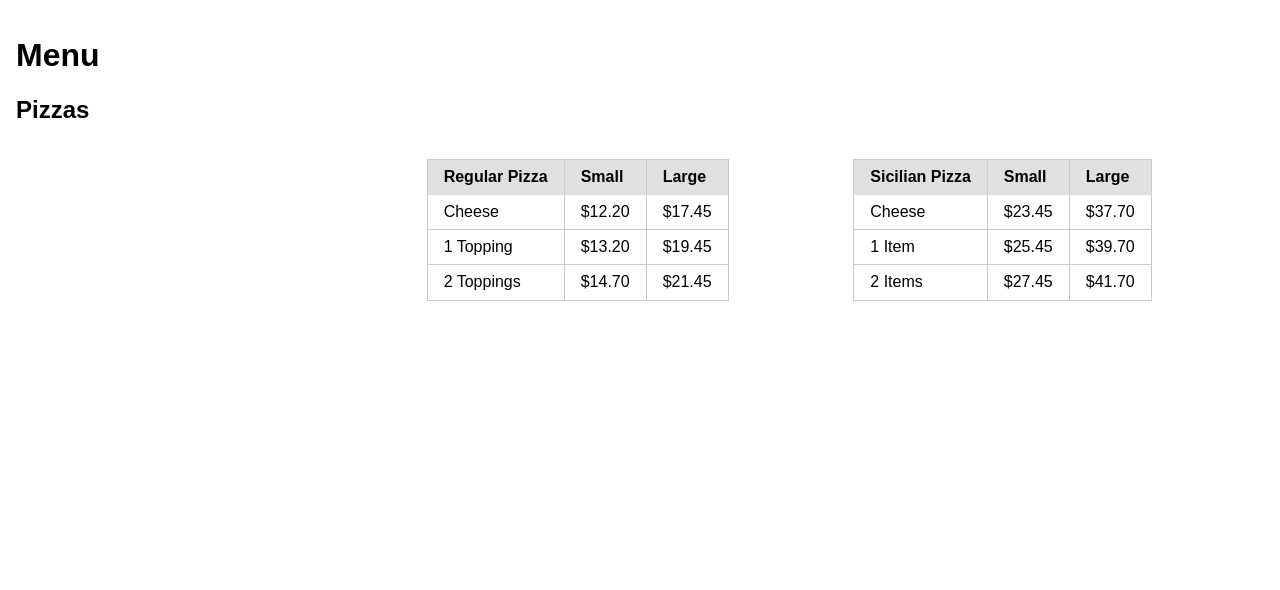
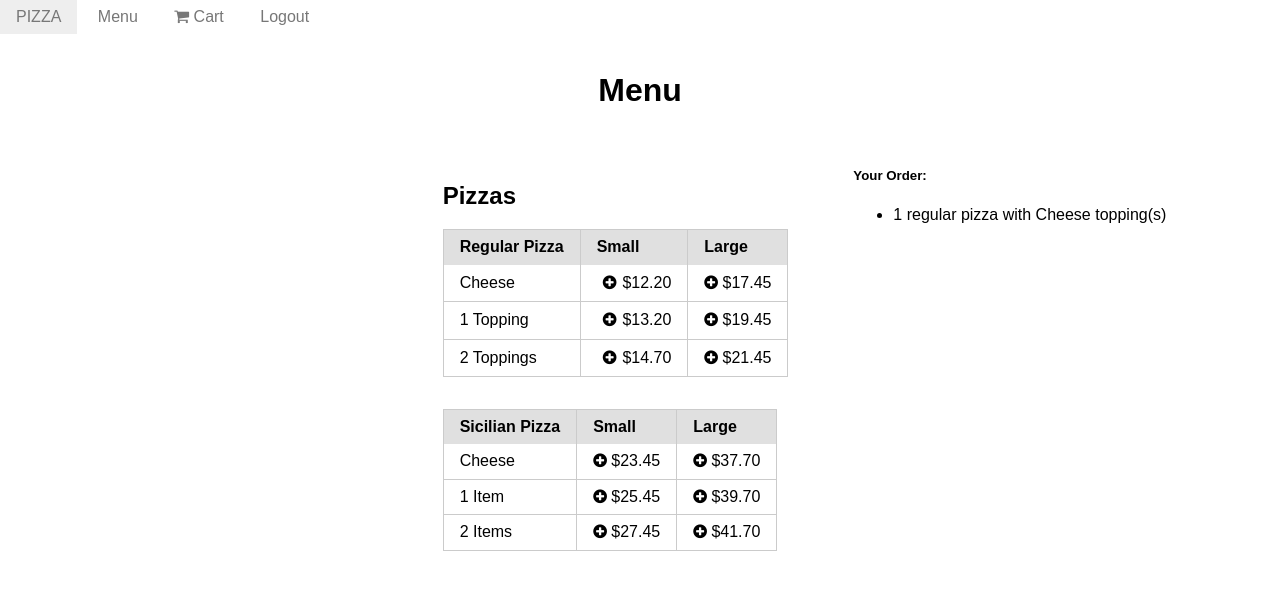
Before and after one commit to JonRider/Pizza, a Django app: template orders/templates/orders/index.html in a window 1280 px wide. Shown: the top 590 px of the page. Run offline with Django 3.2, Linux system fonts and the light colour scheme; data comes from the database, SQL or seed files in the repository; both versions use the stored data as it was after the commit; tables that the repository leaves empty hold one stand-in row (values such as "Sample post"); the template is opened without the code that fills it: values that come from a table or form of the project are taken from there, most other values are stand-ins (such as "Sample title", 1, 10 or a date in 2020); some libraries are stand-ins or nearby versions.

Commit message:
working menu click

```diff
--- a/orders/models.py
+++ b/orders/models.py
@@ -13,7 +13,7 @@ class Regular(models.Model):
     price_large = models.DecimalField(max_digits=5, decimal_places=2)
 
     def __str__(self):
-        return f"Regular pizza with {self.choice} topping(s)"
+        return f"regular pizza with {self.choice} topping(s)"
 
 class Sicilian(models.Model):
     choice = models.ForeignKey(Choice, on_delete=models.CASCADE) # Number of toppings
@@ -21,7 +21,7 @@ class Sicilian(models.Model):
     price_large = models.DecimalField(max_digits=5, decimal_places=2)
 
     def __str__(self):
-        return f"Sicilian pizza with {self.choice} topping(s)"
+        return f"sicilian pizza with {self.choice} topping(s)"
 
 
 class Topping(models.Model):
--- a/orders/templates/orders/index.html
+++ b/orders/templates/orders/index.html
@@ -4,6 +4,7 @@
     <meta charset="utf-8">
     <link rel="stylesheet" href="https://unpkg.com/purecss@1.0.1/build/pure-min.css" integrity="sha384-oAOxQR6DkCoMliIh8yFnu25d7Eq/PHS21PClpwjOTeU2jRSq11vu66rf90/cZr47" crossorigin="anonymous">
     <link rel="stylesheet" href="https://unpkg.com/purecss@1.0.1/build/grids-responsive-min.css">
+    <link rel="stylesheet" href="https://cdnjs.cloudflare.com/ajax/libs/font-awesome/4.7.0/css/font-awesome.min.css">
     <meta name="viewport" content="width=device-width, initial-scale=1">
     <title>Pizza</title>
   </head>
@@ -11,18 +12,56 @@
     .l-box {
          padding: 1em;
      }
+
+     .right {
+       text-align: center;
+     }
+     .center {
+       text-align: center;
+     }
+
+    .plus:hover {
+      color: blue;
+    }
+
+    .circle {
+      -moz-appearance: none;
+      -webkit-appearance: none;
+      background-color: #fff;
+      border: none;
+      outline: none;
+    }
+
   </style>
+  <script>
+    document.addEventListener('DOMContentLoaded', function() {
+      var plus = document.querySelectorAll('.plus');
+      plus.forEach(function(e) {
+         // e.addEventListener('click', function(){ alert("Clicked:" + e.innerText); });
+       });
+    });
+
+  </script>
   <body>
+    <div class="pure-menu pure-menu-horizontal">
+      <a href="#" class="pure-menu-heading pure-menu-link">Pizza</a>
+      <ul class="pure-menu-list ">
+          <li class="pure-menu-item"><a href="#" class="pure-menu-link">Menu</a></li>
+          <li class="pure-menu-item"><a href="#" class="pure-menu-link"><i class="fa fa-shopping-cart"></i> Cart</a></li>
+          <li class="pure-menu-item"><a href="#" class="pure-menu-link">Logout</a></li>
+      </ul>
+    </div>
     <div class="pure-u-1">
-      <div class="l-box">
+      <div class="l-box center">
         <h1>Menu</h1>
-        <h2>Pizzas</h2>
       </div>
     </div>
     <div class="pure-g">
     <div class="pure-u-1-3"></div>
     <div class="pure-u-1-3">
 
+      <div class="l-box">
+        <h2>Pizzas</h2>
       <table class="pure-table pure-table-bordered">
         <thead>
             <tr>
@@ -36,20 +75,15 @@
           {% for regular in regulars %}
             <tr>
                 <td>{{ regular.choice }}</td>
-                <td>${{ regular.price_small }}</td>
-                <td>${{ regular.price_large }}</td>
+                <td><form action="{% url 'order' %}" method="post">{% csrf_token %}<button class="btn circle" type="submit" name="order" value="{{regular.id}}" /><input name="size" type="hidden" value="Small"><i class="fa fa-plus-circle plus"></i></button>${{ regular.price_small }}</form></td>
+                <td><i class="fa fa-plus-circle plus"></i> ${{ regular.price_large }}</td>
             </tr>
           {% endfor %}
         </tbody>
     </table>
+  </div>
 
-
-
-
-
-
-</div>
-<div class="pure-u-1-3">
+  <div class="l-box">
   <table class="pure-table pure-table-bordered">
     <thead>
         <tr>
@@ -62,12 +96,21 @@
       {% for sicilian in sicilians %}
         <tr>
             <td>{{ sicilian.choice }}</td>
-            <td>${{ sicilian.price_small }}</td>
-            <td>${{ sicilian.price_large }}</td>
+            <td><i class="fa fa-plus-circle plus"></i> ${{ sicilian.price_small }}</td>
+            <td><i class="fa fa-plus-circle plus"></i> ${{ sicilian.price_large }}</td>
         </tr>
       {% endfor %}
     </tbody>
-</table>
+  </table>
+</div>
+
+
+</div>
+<div class="pure-u-1-3">
+  <h5>Your Order:</h5>
+  <ul>
+    <li>{{size}} {{ordered}}</li>
+  </ul>
 </div>
 
   </body>
--- a/orders/urls.py
+++ b/orders/urls.py
@@ -3,5 +3,6 @@ from django.urls import path
 from . import views
 
 urlpatterns = [
-    path("", views.index, name="index")
+    path("", views.index, name="index"),
+    path("order", views.order, name="order")
 ]
```
Also changed, not shown: orders/templates/orders/order.html (added, +13 -0 lines), orders/views.py (+13 -1 lines), db.sqlite3.
